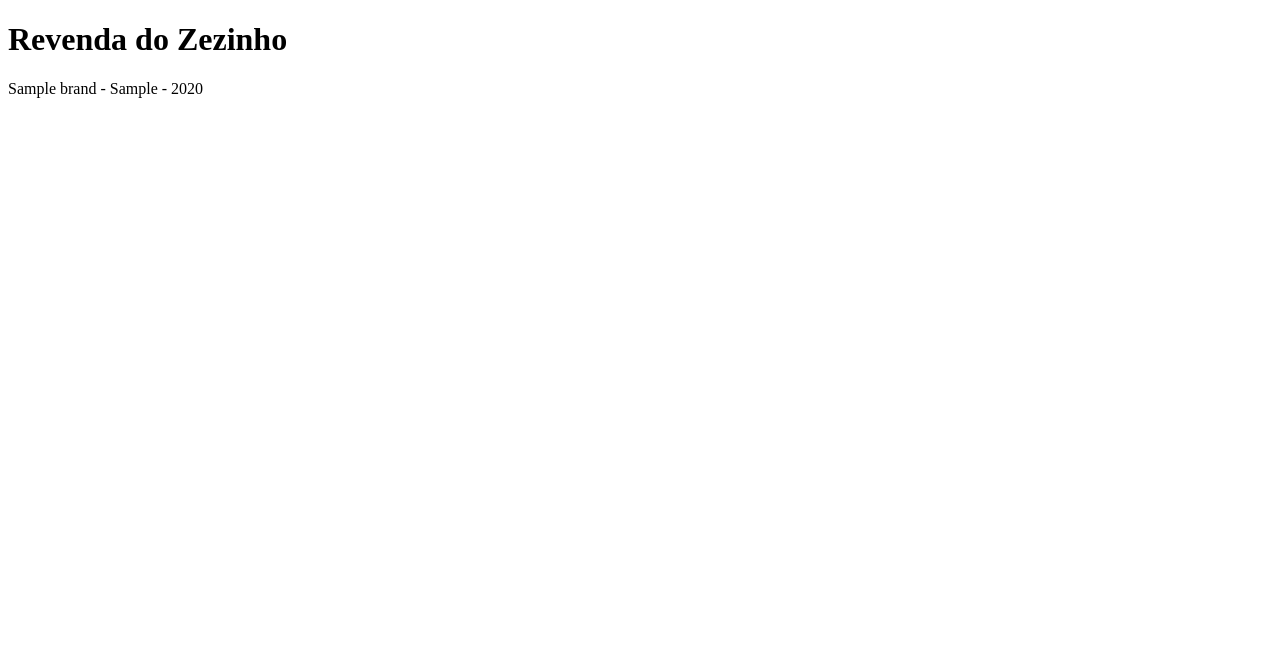
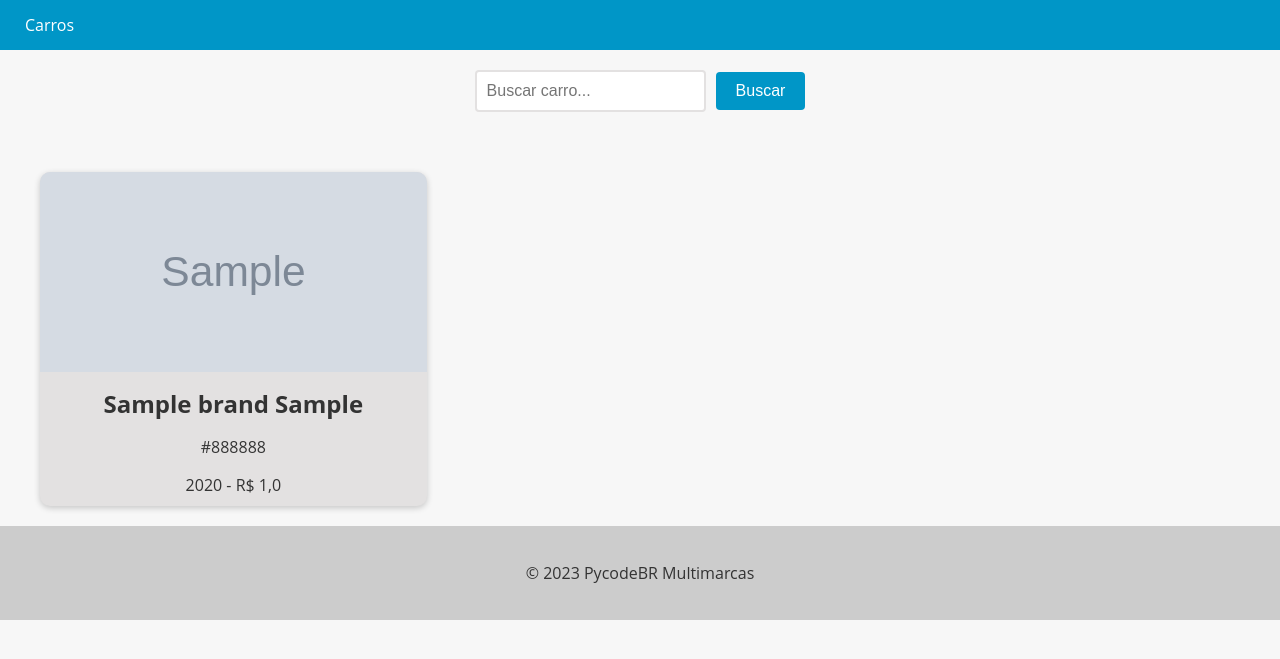
Before and after one commit to FelipeAngeli/carros_projeto_site, a Django app: page /cars/ in a window 1280 px wide. Shown: the top 659 px of the page. Run offline with Django 5.2, Linux system fonts and the light colour scheme; tables that the repository leaves empty hold one stand-in row (values such as "Sample post"); grey boxes marked "Sample" are stand-in pictures.

Commit message:
template base e cars

```diff
--- a/app/settings.py
+++ b/app/settings.py
@@ -56,7 +56,9 @@ ROOT_URLCONF = 'app.urls'
 TEMPLATES = [
     {
         'BACKEND': 'django.template.backends.django.DjangoTemplates',
-        'DIRS': [],
+        'DIRS': [
+            'app/templates'
+        ],
         'APP_DIRS': True,
         'OPTIONS': {
             'context_processors': [
--- /dev/null
+++ b/app/templates/base.html
@@ -0,0 +1,89 @@
+<!DOCTYPE html>
+<html lang="en">
+<head>
+  <meta charset="UTF-8">
+  <meta name="viewport" content="width=device-width, initial-scale=1.0">
+  <title>{% block title %}{% endblock %}</title>
+  <style>
+    body {
+        font-family: 'Open Sans', sans-serif;
+        background-color: #f7f7f7;
+        color: #333;
+        margin: 0;
+        padding: 0;
+    }
+
+    header {
+        background-color: #0096c7;
+        color: #fff;
+        text-align: center;
+    }
+
+    footer {
+        background-color: #ccc;
+        color: #333;
+        padding: 20px;
+        text-align: center;
+    }
+
+    nav {
+        background-color: #0096c7;
+        color: #fff;
+        height: 50px;
+        display: flex;
+        justify-content: space-between;
+        align-items: center;
+    }
+
+    nav ul {
+        list-style: none;
+        margin: 0;
+        padding: 0;
+        display: flex;
+    }
+
+    nav ul li {
+        margin: 0 10px;
+    }
+
+    nav ul li a {
+        color: #fff;
+        text-decoration: none;
+        font-size: 16px;
+        padding: 15px;
+        transition: all 0.3s ease;
+    }
+
+    nav ul li a:hover {
+        background-color: #32bbe8;
+    }
+
+    nav ul li.active a {
+        background-color: #666;
+    }
+
+    nav ul li.active a:hover {
+        background-color: #999;
+    }
+
+  </style>
+</head>
+<body>
+  <header>
+    <nav>
+      <ul>
+        <li><a href="{% url 'cars_list' %}">Carros</a></li>
+      </ul>
+    </nav>
+  </header>
+
+  <main>
+    {% block content %}
+    {% endblock %}
+  </main>
+
+  <footer>
+    <p>&copy; 2023 PycodeBR Multimarcas</p>
+  </footer>
+</body>
+</html>
--- a/app/urls.py
+++ b/app/urls.py
@@ -9,5 +9,5 @@ from cars.views import cars_view
 
 urlpatterns = [
     path('admin/', admin.site.urls),
-    path('cars/',cars_view),
+    path('cars/',cars_view, name='cars_list'),
 ] + static(settings.MEDIA_URL, document_root=settings.MEDIA_ROOT)
--- a/cars/templates/cars.html
+++ b/cars/templates/cars.html
@@ -1,26 +1,115 @@
-<!DOCTYPE html>
-<html lang="pt-br">
-
-<head>
-
-    <meta charset="UTF-8">
-    <meta name="viewport" content="width=device-width, initial-scale=1.0">
-    <title>Document</title>
-</head>
+{% extends 'base.html' %}
 
 {% block content %}
+  <style>
+    .car-grid {
+      display: grid;
+      grid-template-columns: repeat(3, 1fr);
+      gap: 20px;
+      margin: 0 auto;
+      max-width: 1200px;
+      padding: 20px;
+    }
 
-<body>
+    .car-card {
+      background-color: #e3e1e1;
+      box-shadow: 0 2px 6px rgba(0, 0, 0, 0.2);
+      border-radius: 10px;
+      overflow: hidden;
+      text-align: center;
+      transition: all 0.3s ease;
+    }
 
-    <h1>Revenda do Zezinho</h1>
+    .car-card:hover {
+        cursor: pointer;
+        box-shadow: 0 4px 10px rgba(0, 0, 0, 0.4);
+        transform: translateY(-2px);
+    }
 
-    {% for car in cars%}
-    <p>{{car.brand}} - {{ car.model }} - {{car.factory_year}} </p>
+    .car-card img {
+      width: 100%;
+      height: 200px;
+      object-fit: cover;
+    }
 
-    {% endfor %}
+    .car-card h3 {
+        font-size: 20px;
+        margin-top: 10px;
+        margin-bottom: 5px;
+    }
 
-</body>
+    .car-card h2 {
+      font-size: 1.5rem;
+      margin: 10px;
+    }
 
+    .car-card p {
+      font-size: 1rem;
+      margin-bottom: 10px;
+    }
+
+    @media (max-width: 768px) {
+      .car-grid {
+        grid-template-columns: repeat(2, 1fr);
+      }
+    }
+
+    form {
+        display: flex;
+        justify-content: center;
+        align-items: center;
+        margin-bottom: 20px;
+        text-align: center;
+        padding: 20px;
+    }
+
+    input[type="text"] {
+        padding: 10px;
+        font-size: 16px;
+        border: 2px solid #e3e1e1;
+        border-radius: 4px;
+        margin-right: 10px;
+        transition: border-bottom-color 0.3s ease-in-out;
+    }
+
+    input[type="text"]:focus {
+        outline: none;
+        border-bottom-color: #e3e1e1;
+    }
+
+    button[type="submit"] {
+        background-color: #0096c7;
+        color: #fff;
+        border: none;
+        padding: 10px 20px;
+        font-size: 16px;
+        border-radius: 4px;
+        cursor: pointer;
+        transition: background-color 0.3s ease-in-out;
+    }
+
+    button[type="submit"]:hover {
+        background-color: #108eb8;
+    }
+  </style>
+
+  <form method="GET" action="{% url 'cars_list' %}">
+    <input type="text" name="search" placeholder="Buscar carro...">
+    <button type="submit">Buscar</button>
+  </form>
+
+  <div class="car-grid">
+    {% if cars %}
+      {% for car in cars %}
+        <div class="car-card">
+          <img src="{{ car.photo.url }}" alt="{{ car.model }} - {{ car.brand }}">
+          <h2>{{ car.brand }} {{ car.model }}</h2>
+          <p>{{ car.color }}</p>
+          <p>{{ car.factory_year }} - R$ {{ car.value }}</p>
+        </div>
+      {% endfor %}
+    {% else %}
+      <p class="no-results">Nenhum carro encontrado.</p>
+    {% endif %}
+  </div>
 {% endblock %}
-
-</html>
--- a/cars/views.py
+++ b/cars/views.py
@@ -3,12 +3,11 @@ from cars.models import Car
 
 
 def cars_view(request):
-    cars = Car.objects.all()
+    cars = Car.objects.all().order_by('model').order_by('model')
     search = request.GET.get('search')
 
     if search:
-        cars = cars.filter(model__contains=search)
-
+        cars = cars.filter(model__icontains=search)
     return render(
         request,
         'cars.html',
```
